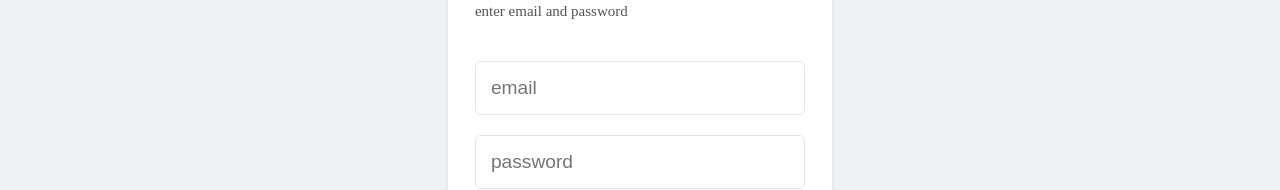
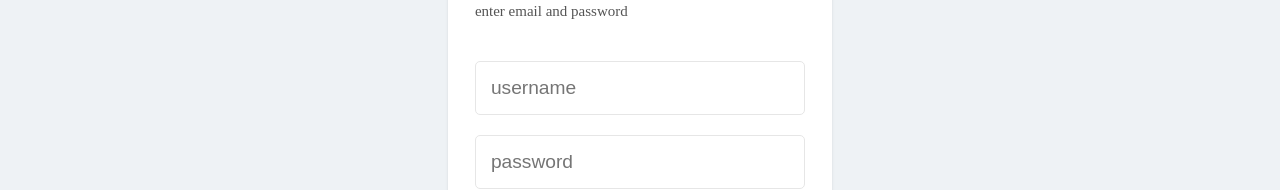
Before and after one commit to Kyonggi-Project/front-end, a React (Create React App) app: page /login in a window 1280 px wide. Shown: the part 210-400 px from the top of the page. Built offline with nearby package versions, Linux system fonts and the light colour scheme.

Commit message:
로그인 cors

```diff
--- a/package.json
+++ b/package.json
@@ -9,6 +9,7 @@
     "@testing-library/user-event": "^13.5.0",
     "axios": "^1.6.7",
     "cors": "^2.8.5",
+    "http-proxy-middleware": "^2.0.6",
     "react": "^18.2.0",
     "react-dom": "^18.2.0",
     "react-icons": "^5.0.1",
@@ -39,5 +40,6 @@
       "last 1 firefox version",
       "last 1 safari version"
     ]
-  }
+  },
+  "proxy" : "http://localhost:8080/"
 }
--- a/src/components/Login.jsx
+++ b/src/components/Login.jsx
@@ -4,22 +4,28 @@ import { useState } from 'react';
 import axios from "axios";
 import { GoogleLogin } from "@react-oauth/google";
 import { GoogleOAuthProvider } from '@react-oauth/google';
+import { redirect } from 'react-router-dom';
 
 export default function Login() {
   const [enteredValues, setEnteredValues] = useState({
-    email: '',
+    username: '',
     password: '',
   });
+
+  const formData = new FormData();
+  formData.append('username', enteredValues.username);
+  formData.append('password', enteredValues.password);
 
   function handleSubmit(event) {
     event.preventDefault();
 
     console.log(enteredValues);
-    axios.post('http://localhost:8080/login', JSON.stringify(enteredValues), {
-      headers: {
-        'Content-Type': 'application/json'
-      }
-    }).then((res) => { console.log(res.data) })
+    axios.post('http://localhost:8080/login', formData)
+    .then((res) => {
+      console.log(res.data);
+      alert("로그인");
+      redirect("..");
+    })
     .catch(error => {
       alert("로그인에 실패했습니다.");
       console.error('데이터 전송 오류:', error);
@@ -41,11 +47,11 @@ export default function Login() {
         <form>
           <div>
             <input
-              type="email"
-              placeholder="email"
+              type="username"
+              placeholder="username"
               className="input-field"
-              onChange={(event) => handlelInputChange('email', event.target.value)}
-              value={enteredValues.email}
+              onChange={(event) => handlelInputChange('username', event.target.value)}
+              value={enteredValues.username}
             />
           </div>
           <div>
```
Also changed, not shown: 1 other file (tests, documents, lock files or other folders).
